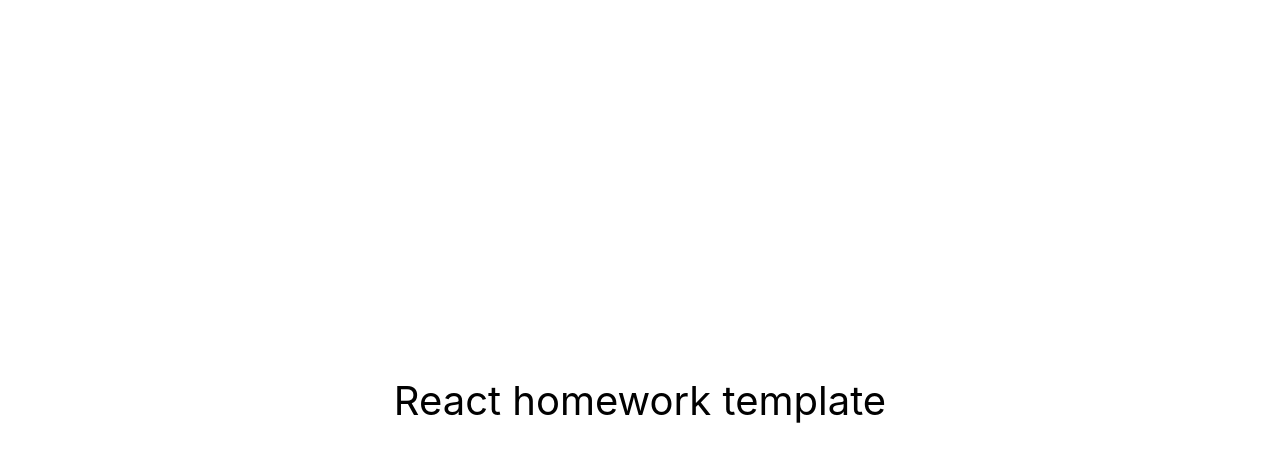
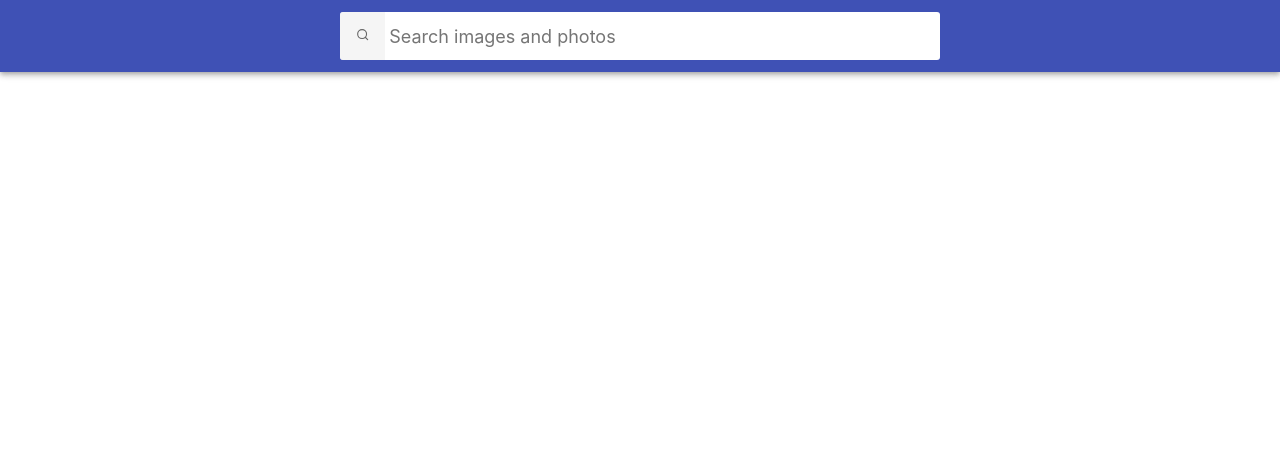
Before and after one commit to yevhenpodoliaka/goit-react-hw-03-image-finder, a React (Create React App) app: page / in a window 1280 px wide. Shown: the top 462 px of the page. Built offline with nearby package versions, Linux system fonts and the light colour scheme.

Commit message:
add components searchbar and imagegallery

```diff
--- a/package.json
+++ b/package.json
@@ -9,7 +9,9 @@
     "@testing-library/user-event": "^13.5.0",
     "react": "^18.1.0",
     "react-dom": "^18.1.0",
+    "react-icons": "^4.4.0",
     "react-scripts": "5.0.1",
+    "styled-components": "^5.3.5",
     "web-vitals": "^2.1.3"
   },
   "scripts": {
--- a/src/components/App.jsx
+++ b/src/components/App.jsx
@@ -1,16 +1,30 @@
-export const App = () => {
-  return (
-    <div
-      style={{
-        height: '100vh',
-        display: 'flex',
-        justifyContent: 'center',
-        alignItems: 'center',
-        fontSize: 40,
-        color: '#010101'
-      }}
-    >
-      React homework template
-    </div>
-  );
+import React, { Component } from 'react'
+import Searchbar  from './Searchbar/Searchbar'
+
+export class App extends Component {
+  state = {
+    query:''
+  }
+  onSubmit = (value) => {
+    this.setState({ query: value })
+    console.log(value);
+  }
+  render() {
+    return <Searchbar onSubmit={this.onSubmit} />
+  }
+
 };
+/*
+ * Стилі компонента App
+ */
+// .App {
+//   display: grid;
+//   grid-template-columns: 1fr;
+//   grid-gap: 16px;
+//   padding-bottom: 24px;
+// }
+// const Wrap = styled.div`
+//   display: grid;
+//   grid-template-columns: 1fr;
+//   grid-gap: 16px;
+//   padding-bottom: 24px;`
--- /dev/null
+++ b/src/components/Searchbar/Searchbar.jsx
@@ -0,0 +1,96 @@
+import React, { Component } from 'react';
+import styled from 'styled-components';
+import { FiSearch } from 'react-icons/fi';
+
+export default class Searchbar extends Component {
+  state = {
+    value: ''
+
+  };
+  handleChange = (e) => {
+    this.setState({ value:e.target.value})
+  }
+  handleSabmit = (e) => {
+    e.preventDefault();
+      this.props.onSubmit(this.state.value)
+      this.setState({ value:''})
+
+  }
+  render() {
+    return (
+      <Header>
+        <Form onSubmit={this.handleSabmit}>
+          <Btn type="submit">
+            <FiSearch/>
+          </Btn>
+
+          <Input
+            onChange={this.handleChange}
+            value={this.state.value}
+            type="text"
+            autocomplete="off"
+            autoFocus
+            placeholder="Search images and photos"
+          />
+        </Form>
+      </Header>
+    );
+  }
+}
+
+
+
+const Header = styled.header`
+  top: 0;
+  left: 0;
+  position: sticky;
+  z-index: 1100;
+  display: flex;
+  justify-content: center;
+  align-items: center;
+  min-height: 64px;
+  padding-right: 24px;
+  padding-left: 24px;
+  padding-top: 12px;
+  padding-bottom: 12px;
+  color: #fff;
+  background-color: #3f51b5;
+  box-shadow: 0px 2px 4px -1px rgba(0, 0, 0, 0.2),
+    0px 4px 5px 0px rgba(0, 0, 0, 0.14), 0px 1px 10px 0px rgba(0, 0, 0, 0.12);
+`
+const Form = styled.form`  display: flex;
+  align-items: center;
+  width: 100%;
+  max-width: 600px;
+  background-color: #fff;
+  border-radius: 3px;
+  overflow: hidden;`
+
+const Btn = styled.button`
+  display: inline-block;
+  width: 48px;
+  height: 48px;
+  border: 0;
+  opacity: 0.6;
+  transition: opacity 250ms cubic-bezier(0.4, 0, 0.2, 1);
+  cursor: pointer;
+  outline: none;
+  :hover {
+  opacity: 1;
+}`
+
+
+const Input = styled.input`  display: inline-block;
+  width: 100%;
+  font: inherit;
+  font-size: 20px;
+  border: none;
+  outline: none;
+  padding-left: 4px;
+  padding-right: 4px;
+
+  ::placeholder {
+  font: inherit;
+  font-size: 18px;
+}
+`
--- a/src/index.css
+++ b/src/index.css
@@ -1,14 +1,31 @@
 @import-normalize; /* bring in normalize.css styles */
+html {
+  box-sizing: border-box;
+  width: 100vw;
+  overflow-x: hidden;
+}
+
+*,
+*::before,
+*::after {
+  box-sizing: inherit;
+}
 
 body {
   margin: 0;
-  font-family: -apple-system, BlinkMacSystemFont, 'Segoe UI', 'Roboto', 'Oxygen',
-    'Ubuntu', 'Cantarell', 'Fira Sans', 'Droid Sans', 'Helvetica Neue',
-    sans-serif;
+  font-family: -apple-system, BlinkMacSystemFont, 'Segoe UI', Roboto,
+    Oxygen-Sans, Ubuntu, Cantarell, 'Helvetica Neue', sans-serif;
+  color: #212121;
+  background-color: #fff;
   -webkit-font-smoothing: antialiased;
   -moz-osx-font-smoothing: grayscale;
 }
 
+img {
+  display: block;
+  max-width: 100%;
+  height: auto;
+}
 code {
   font-family: source-code-pro, Menlo, Monaco, Consolas, 'Courier New',
     monospace;
```
Also changed, not shown: src/components/Button/Button.jsx (added, +30 -0 lines), src/components/ImageGallery/ImageGallery.jsx (added, +25 -0 lines), src/components/ImageGalleryItem/ImageGalleryItem.jsx (added, +20 -0 lines), src/components/Modal/Modal.jsx (added, +21 -0 lines), src/components/Loader/Loader.jsx (added), 1 other file (tests, documents, lock files or other folders).
